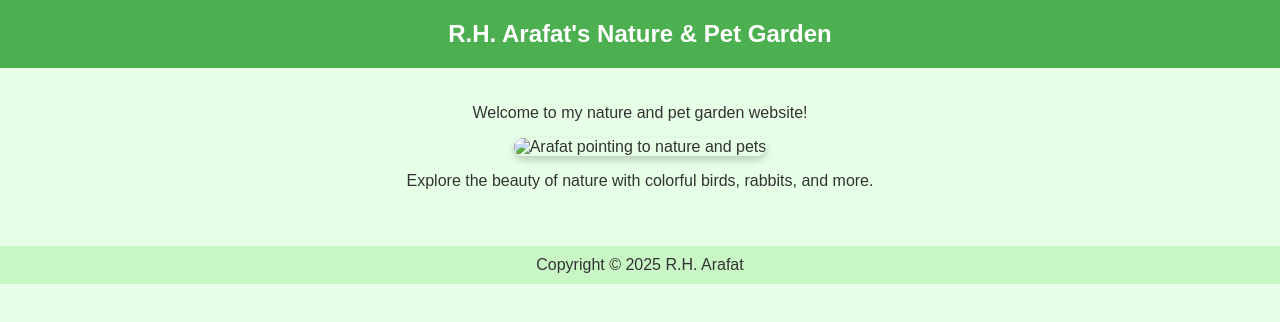
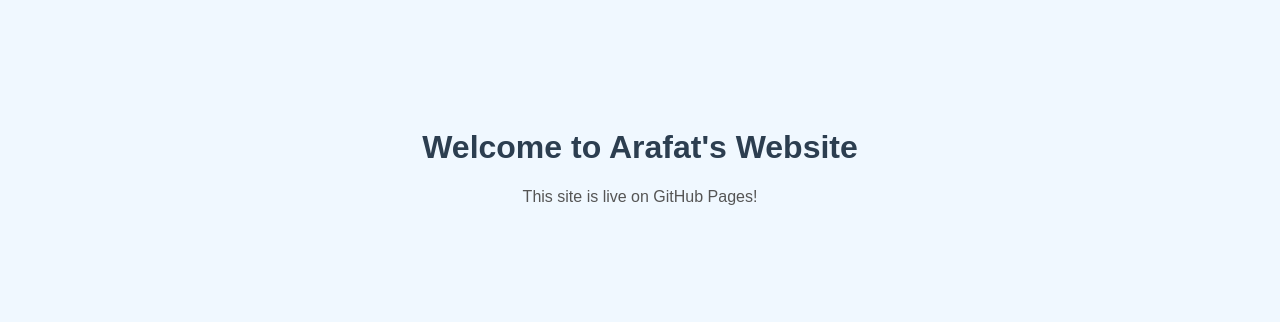
Before and after one commit to arafat181851/arafat181851.github.io, a plain HTML site: page index.html in a window 1280 px wide. Drawn offline with Linux system fonts and the light colour scheme.

Commit message:
Add files via upload

```diff
--- a/index.html
+++ b/index.html
@@ -2,48 +2,24 @@
 <html lang="en">
 <head>
   <meta charset="UTF-8" />
-  <meta name="viewport" content="width=device-width, initial-scale=1.0"/>
-  <title>R.H. Arafat's Nature & Pet Garden</title>
+  <title>Welcome to Arafat's Website</title>
   <style>
     body {
-      margin: 0;
+      background-color: #f0f8ff;
       font-family: Arial, sans-serif;
-      background-color: #e6ffe6;
-      color: #333;
+      text-align: center;
+      padding-top: 100px;
     }
-    header {
-      background-color: #4CAF50;
-      padding: 20px;
-      text-align: center;
-      color: white;
-      font-size: 24px;
-      font-weight: bold;
+    h1 {
+      color: #2c3e50;
     }
-    .content {
-      padding: 20px;
-      text-align: center;
-    }
-    .content img {
-      max-width: 100%;
-      height: auto;
-      border-radius: 12px;
-      box-shadow: 0 4px 8px rgba(0,0,0,0.2);
-    }
-    footer {
-      margin-top: 20px;
-      text-align: center;
-      padding: 10px;
-      background-color: #c8f7c5;
+    p {
+      color: #555;
     }
   </style>
 </head>
 <body>
-  <header>R.H. Arafat's Nature & Pet Garden</header>
-  <div class="content">
-    <p>Welcome to my nature and pet garden website!</p>
-    <img src="your-image.jpg" alt="Arafat pointing to nature and pets" />
-    <p>Explore the beauty of nature with colorful birds, rabbits, and more.</p>
-  </div>
-  <footer>Copyright © 2025 R.H. Arafat</footer>
+  <h1>Welcome to Arafat's Website</h1>
+  <p>This site is live on GitHub Pages!</p>
 </body>
 </html>
```
